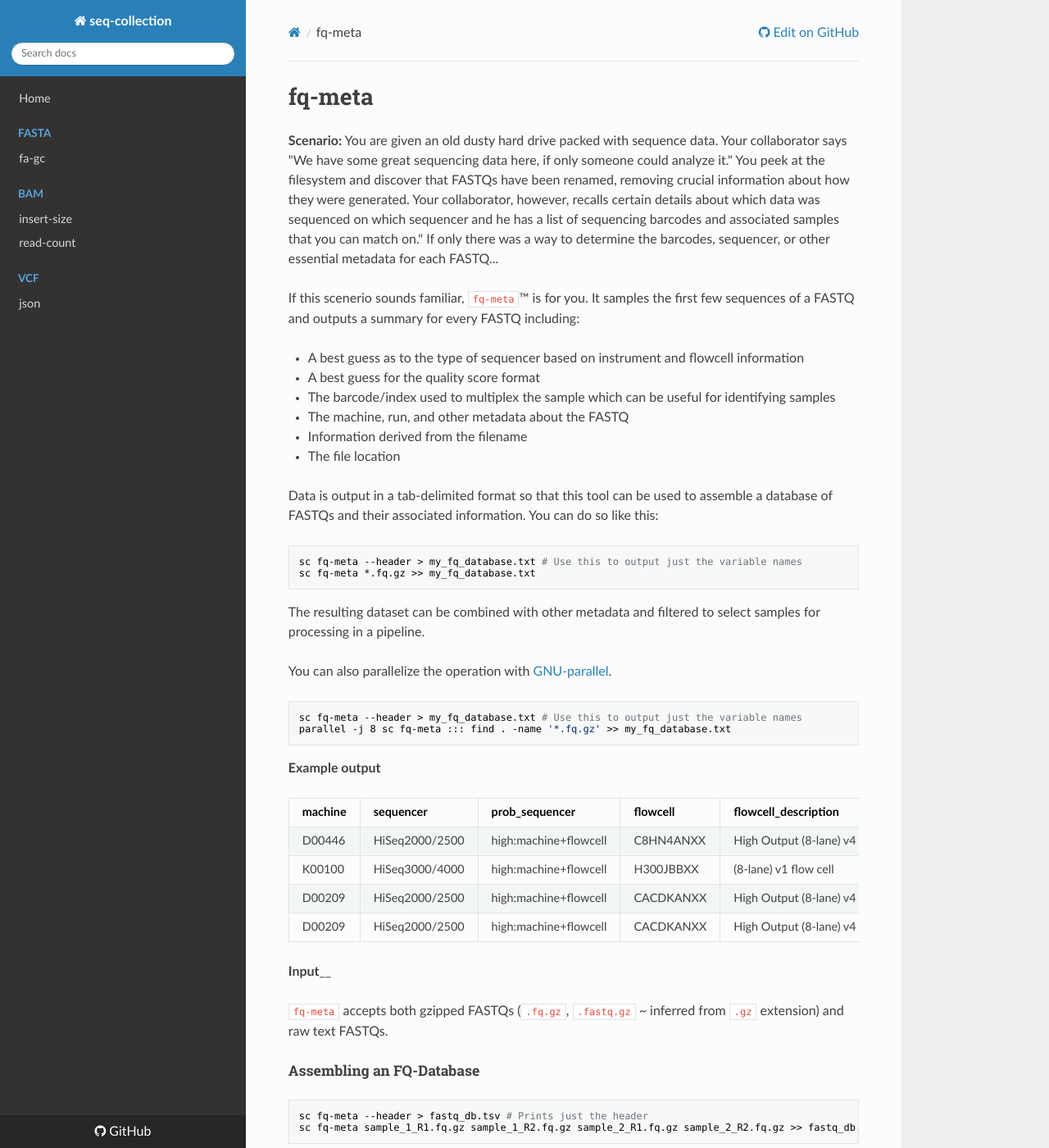
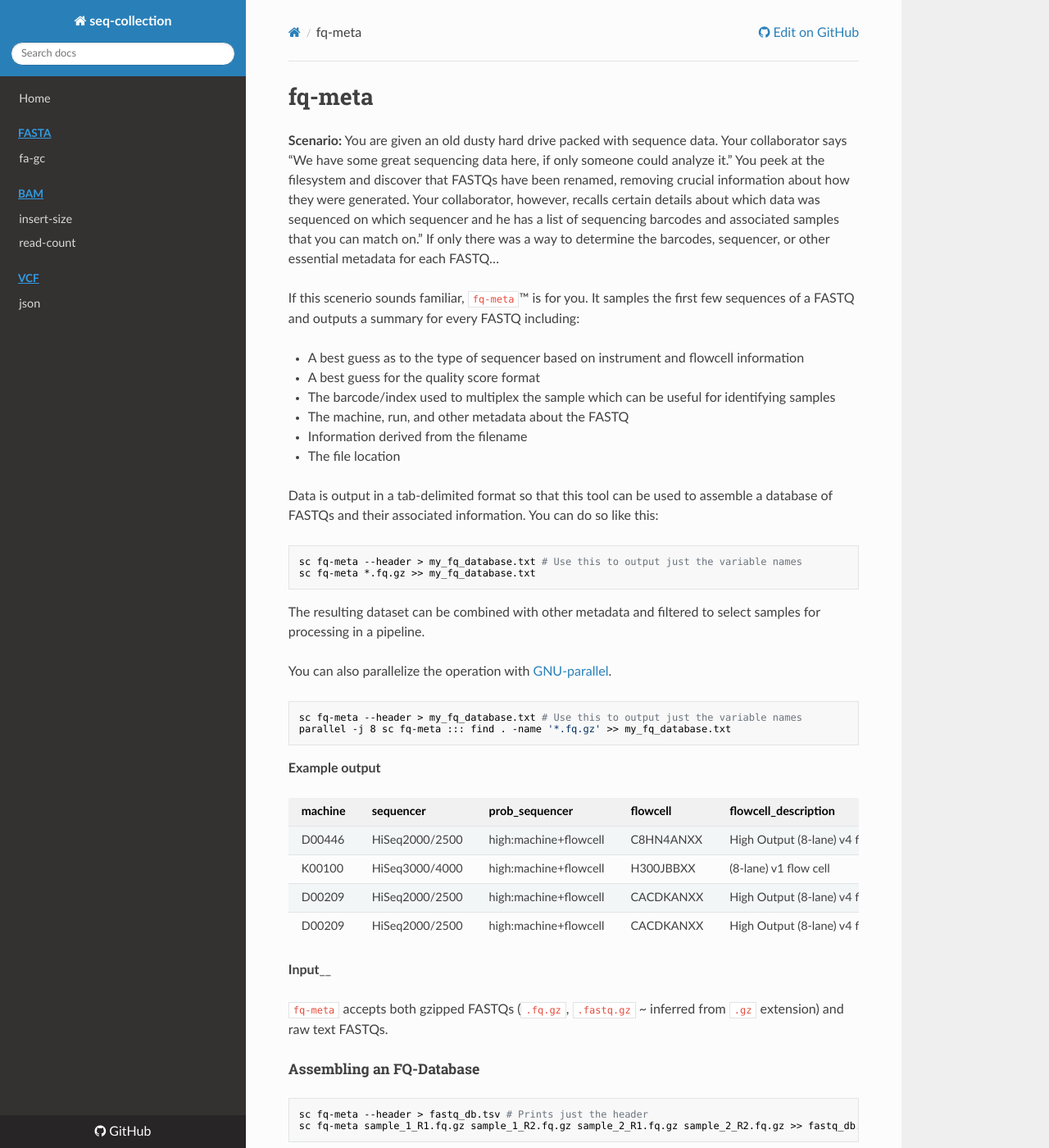
Before and after one commit to danielecook/seq-collection, an MkDocs documentation site: the page built from docs/fq-meta.md, in a window 1280 px wide and 1400 px high. Shown: the whole window at 82% size. Built offline with MkDocs 1.6.1, drawn with Linux system fonts in a browser that asks for light colours; nearby versions of some CDN libraries.

Commit message:
fix styling

```diff
--- /dev/null
+++ b/docs/styles.css
@@ -0,0 +1,35 @@
+table {
+    border-collapse: separate;
+    border-spacing: 0;
+    max-width: 100%;
+    width: 100%;
+    border: 1px solid #E3E3E3;
+    border-radius: 3px;
+    margin-bottom: 10px;
+}
+
+th {
+font-weight: 800;
+background-color: #F1F1F1;
+}
+
+th,
+td {
+border: none !important;
+border-bottom: 1px solid #e1e4e5 !important;
+padding: 5px;
+line-height: inherit;
+}
+
+table tr:last-child td {
+    border-bottom: 0px !important;
+}
+
+
+
+td { vertical-align: top }
+
+.caption-text {
+    color: #329BE0;
+    text-decoration: underline;
+}
--- a/mkdocs.yml
+++ b/mkdocs.yml
@@ -5,6 +5,7 @@
 
 markdown_extensions:
     - admonition
+    - smarty
     - toc:
             permalink: true
             separator: _
@@ -20,3 +21,6 @@
         - read-count: read-count.md
     - VCF:
         - json: json.md
+
+extra_css:
+    - styles.css
```
